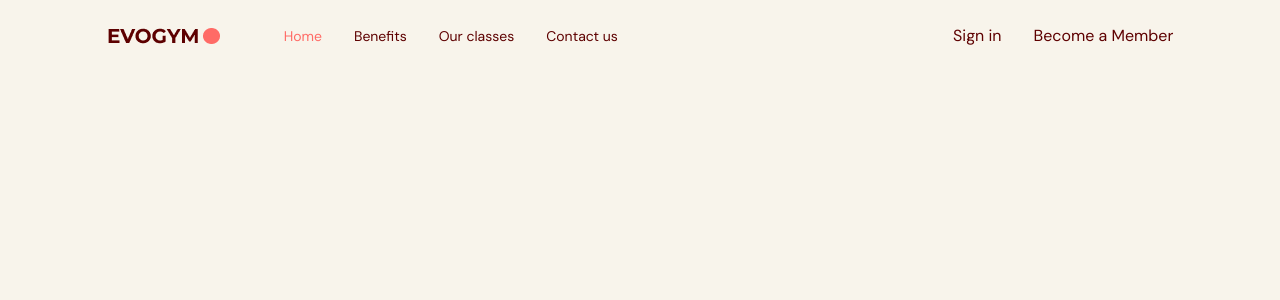
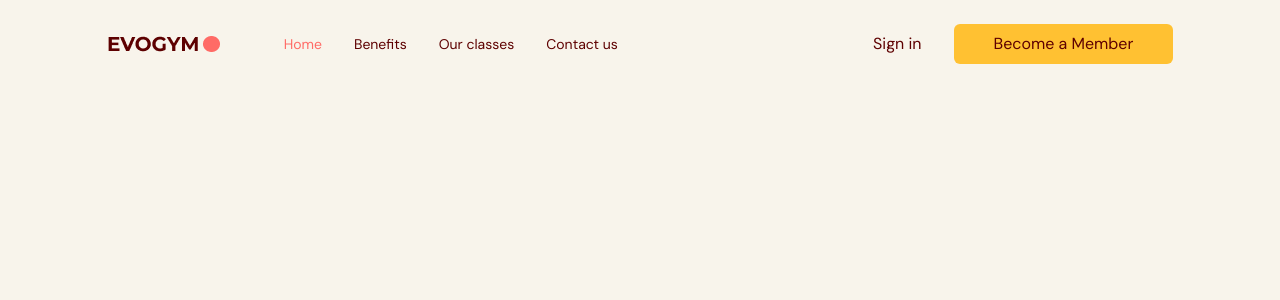
Before and after one commit to KanchanaSW/gym-site, a React (Vite) app: page / in a window 1280 px wide. Shown: the top 300 px of the page. Built offline with nearby package versions, Linux system fonts and the light colour scheme.

Commit message:
navbar done

```diff
--- a/src/App.tsx
+++ b/src/App.tsx
@@ -1,5 +1,5 @@
 import Navbar from "@/scenes/navbar"
-import { useState } from "react"
+import { useEffect, useState } from "react"
 import { SelectedPage } from "@/shared/types"
 
 
@@ -7,10 +7,25 @@
 function App() {
 
   const [selectedPage, setSelectedPage] = useState<SelectedPage>(SelectedPage.Home)
+  const [isTopOfPage, setIsTopOfPage] = useState<boolean>(true)
+
+  useEffect(()=>{
+    const handelScroll = () =>{
+      if (window.scrollY === 0) {
+        setIsTopOfPage(true)
+        setSelectedPage(SelectedPage.Home)
+      }
+      if (window.screenY !== 0) {
+        setIsTopOfPage(false)
+      }
+    }
+    window.addEventListener("scroll" ,handelScroll);
+    return () => window.removeEventListener("scroll",handelScroll)
+  },[])
 
   return (
     <div className="app bg-gray-20">
-      <Navbar selectedPage={selectedPage} setSelectedPage={setSelectedPage}/>
+      <Navbar isTopOfPage={isTopOfPage} selectedPage={selectedPage} setSelectedPage={setSelectedPage}/>
     </div>
   )
 }
--- /dev/null
+++ b/src/hooks/useMediaQuery.ts
@@ -0,0 +1,19 @@
+import { useState, useEffect } from "react";
+
+const useMediaQuery = (query: string) => {
+  const [matches, setMatches] = useState(false);
+
+  useEffect(() => {
+    const media = window.matchMedia(query);
+    if (media.matches !== matches) {
+      setMatches(media.matches);
+    }
+    const listener = () => setMatches(media.matches);
+    window.addEventListener("resize", listener);
+    return () => window.removeEventListener("resize", listener);
+  }, [matches, query]);
+
+  return matches;
+};
+
+export default useMediaQuery;
--- a/src/scenes/navbar/Link.tsx
+++ b/src/scenes/navbar/Link.tsx
@@ -15,7 +15,6 @@
 }: Props) => {
     const lowerCasePage = page.toLowerCase().replace(/ /g, "") as SelectedPage
 
-
     return (
         <AnchorLink
             className={`${selectedPage === lowerCasePage ? "text-primary-500" : ""}
--- a/src/scenes/navbar/index.tsx
+++ b/src/scenes/navbar/index.tsx
@@ -3,19 +3,25 @@
 import Logo from "@/assets/Logo.png"
 import Link from "./Link"
 import { SelectedPage } from "@/shared/types"
+import useMediaQuery from "@/hooks/useMediaQuery";
+import ActionButton from "@/shared/ActionButton"
 
 type Props = {
     selectedPage: SelectedPage;
     setSelectedPage: (value: SelectedPage) => void;
+    isTopOfPage: boolean;
 }
 
-const Navbar = ({selectedPage,setSelectedPage}: Props) => {
+const Navbar = ({selectedPage,setSelectedPage,isTopOfPage}: Props) => {
     const flexBetween = "flex items-center justify-between"
+    const isAboveMediumScreens = useMediaQuery("(min-width: 1060px)")
+    const [isMenuToggled, setIsMenuToggled] = useState<boolean>(false)
+    const navbarBackground = isTopOfPage ? "" : "bg-primary-100 drop-shadow";
 
   return (
     <nav>
         <div
-            className={`${flexBetween} fixed top-0 z-30 w-full py-6`}
+            className={`${navbarBackground} ${flexBetween} fixed top-0 z-30 w-full py-6`}
         >
             <div className={`${flexBetween} mx-auto w-5/6`}>
                 <div className={`${flexBetween} w-full gap-16`}>
@@ -23,7 +29,8 @@
                     <img src={Logo} alt="logo" />
 
                     {/* right side */}
-                    <div className={`${flexBetween} w-full`}>
+                    {isAboveMediumScreens ? (
+                     <div className={`${flexBetween} w-full`}>
                         <div className={`${flexBetween} gap-8 text-sm`}>
                             <Link page="Home" selectedPage={selectedPage} setSelectedPage={setSelectedPage}/>
                             <Link page="Benefits" selectedPage={selectedPage} setSelectedPage={setSelectedPage}/>
@@ -32,12 +39,37 @@
                         </div>
                         <div className={`${flexBetween} gap-8`}>
                             <p>Sign in</p>
-                            <button>Become a Member</button>
+                            <ActionButton setSelectedPage={setSelectedPage}>Become a Member</ActionButton>
                         </div>
                     </div>
+                    ) : (
+                        <button className="rounded-full bg-secondary-500 p-2" onClick={()=>setIsMenuToggled(!isMenuToggled)}>
+                            <Bars3Icon className="h-6 w-6 text-white" />
+                        </button>
+                    )}
                 </div>
             </div>
         </div>
+
+        {/* mobile menu modal */}
+        {!isAboveMediumScreens && isMenuToggled && (
+            <div className="fixed right-0 bottom-0 z-40 h-full w-[300px] bg-primary-100 drop-shadow-xl">
+                {/* close icon */}
+                <div className="flex justify-end p-12">
+                    <button onClick={()=>setIsMenuToggled(!isMenuToggled)}>
+                        <XMarkIcon className="h-6 w-6 text-gray-400" />
+                    </button>
+                </div>
+
+                {/* menu items */}
+                <div className={`ml-[33%] flex flex-col gap-10 text-2xl`}>
+                    <Link page="Home" selectedPage={selectedPage} setSelectedPage={setSelectedPage}/>
+                    <Link page="Benefits" selectedPage={selectedPage} setSelectedPage={setSelectedPage}/>
+                    <Link page="Our classes" selectedPage={selectedPage} setSelectedPage={setSelectedPage}/>
+                    <Link page="Contact us" selectedPage={selectedPage} setSelectedPage={setSelectedPage}/>
+                </div>
+            </div>
+        )}
     </nav>
   )
 }
--- /dev/null
+++ b/src/shared/ActionButton.tsx
@@ -0,0 +1,22 @@
+import AnchorLink from "react-anchor-link-smooth-scroll"
+import { SelectedPage } from "./types"
+
+
+type Props = {
+    children:React.ReactNode
+    setSelectedPage: (value: SelectedPage) => void
+}
+
+const ActionButton = ({children,setSelectedPage}: Props) => {
+  return (
+    <AnchorLink
+        className="rounded-md bg-secondary-500 px-10 py-2 hover:bg-primary-500 hover:text-white"
+        onClick={() => setSelectedPage(SelectedPage.ContactUs)}
+        href={`#${SelectedPage.ContactUs}`}
+    >
+        {children}
+    </AnchorLink>
+  )
+}
+
+export default ActionButton
```
